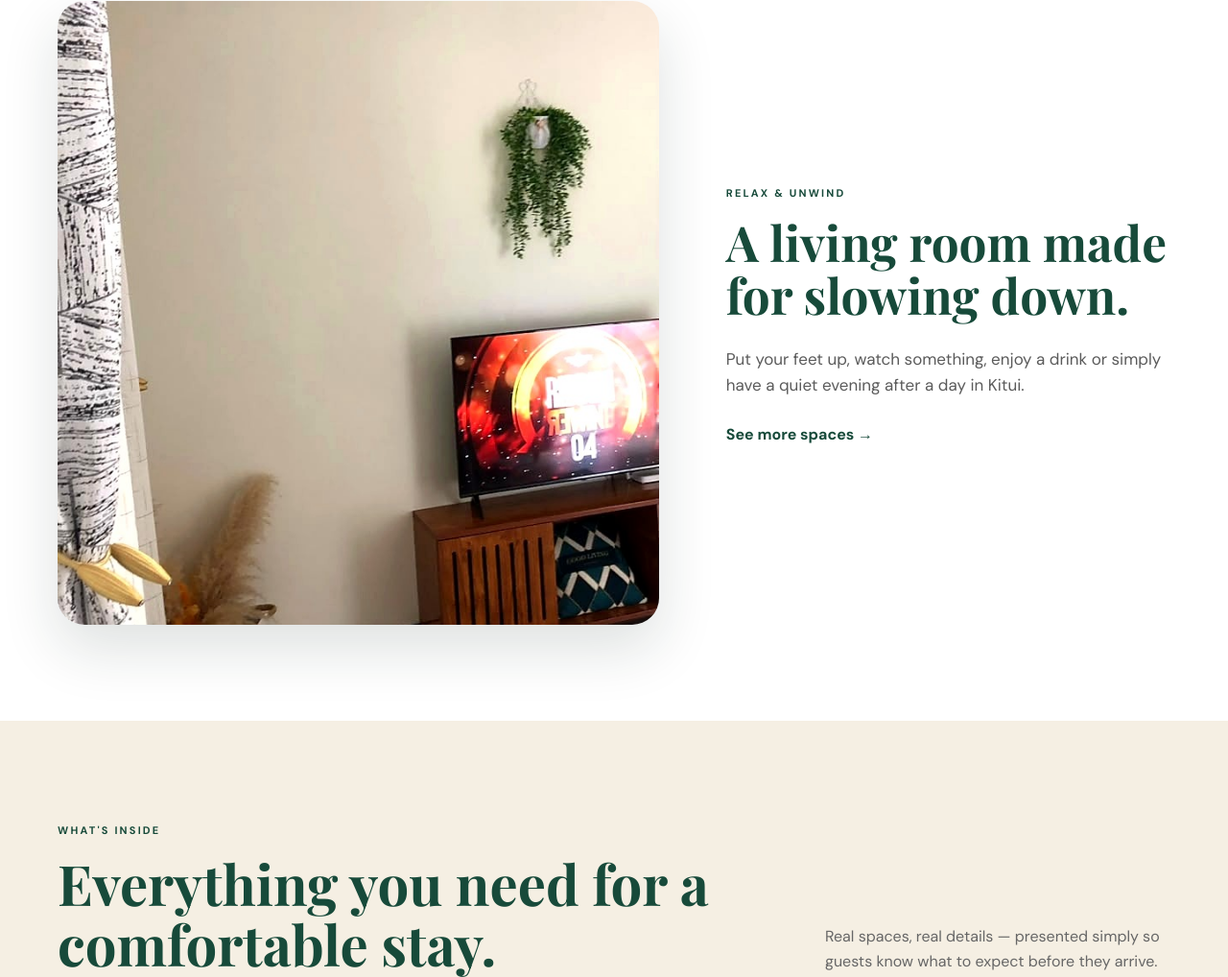
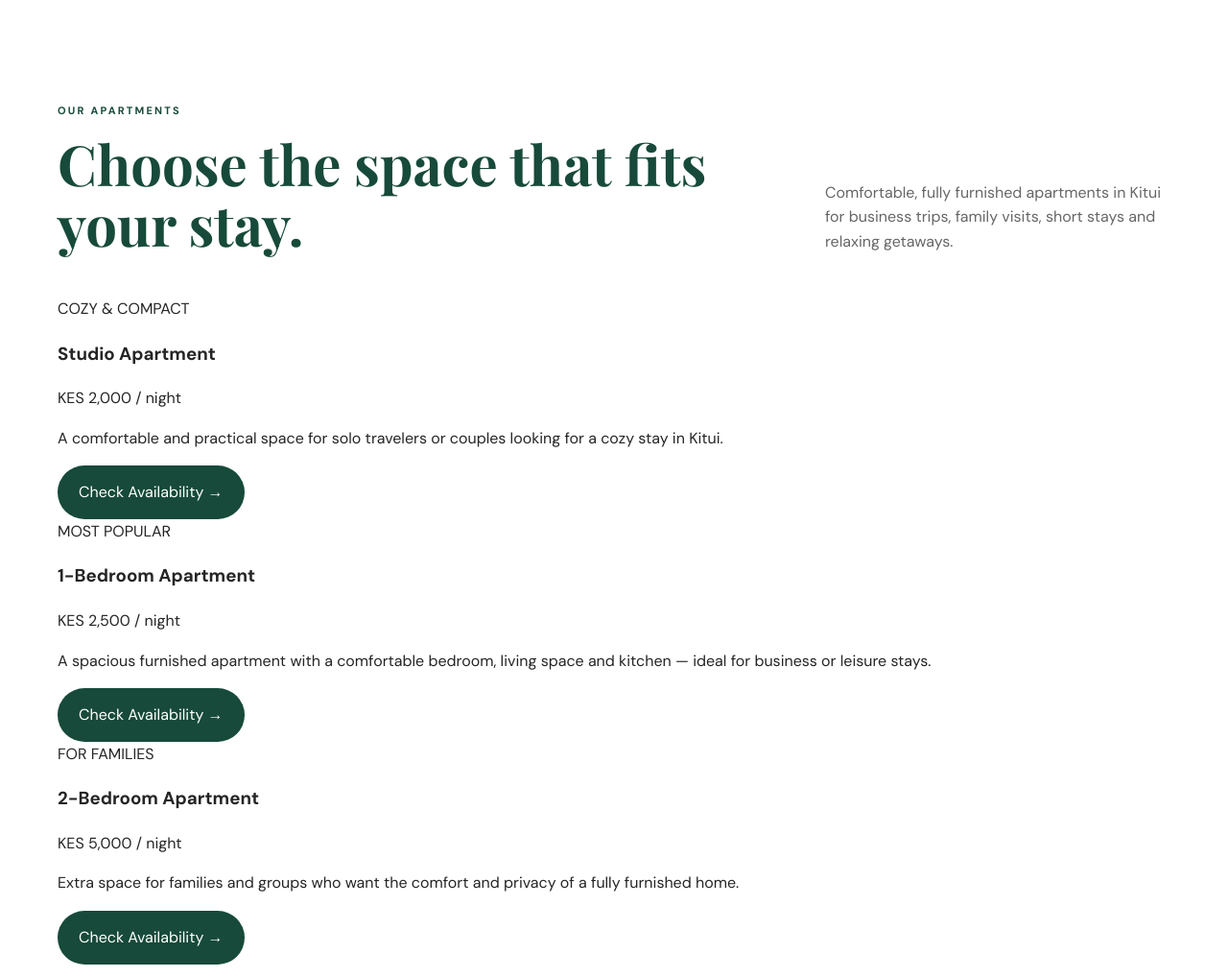
Before and after one commit to pjscozzyhomes/pjs-cozzy-homes, a plain HTML site: page index.html in a window 1280 px wide. Shown: the part 1287-2305 px from the top of the page at 96% size. Drawn offline with nearby package versions, Linux system fonts and the light colour scheme.

Commit message:
Add apartment options and pricing

```diff
--- a/index.html
+++ b/index.html
@@ -74,7 +74,60 @@
   </div>
 </section>
 
-<section class="feature-story">
+<!-- APARTMENT OPTIONS -->
+<section id="apartments" class="section apartments-section">
+  <div class="container">
+
+    <div class="section-head">
+      <div>
+        <span class="eyebrow dark">OUR APARTMENTS</span>
+        <h2>Choose the space that fits your stay.</h2>
+      </div>
+      <p>
+        Comfortable, fully furnished apartments in Kitui for business trips,
+        family visits, short stays and relaxing getaways.
+      </p>
+    </div>
+
+    <div class="apartment-grid">
+
+      <article class="apartment-card">
+        <span class="apartment-label">COZY & COMPACT</span>
+        <h3>Studio Apartment</h3>
+        <p class="apartment-price">KES 2,000 <span>/ night</span></p>
+        <p>
+          A comfortable and practical space for solo travelers or couples
+          looking for a cozy stay in Kitui.
+        </p>
+        <a class="btn btn-primary" href="#contact">Check Availability →</a>
+      </article>
+
+      <article class="apartment-card apartment-featured">
+        <span class="apartment-label">MOST POPULAR</span>
+        <h3>1-Bedroom Apartment</h3>
+        <p class="apartment-price">KES 2,500 <span>/ night</span></p>
+        <p>
+          A spacious furnished apartment with a comfortable bedroom,
+          living space and kitchen — ideal for business or leisure stays.
+        </p>
+        <a class="btn btn-primary" href="#contact">Check Availability →</a>
+      </article>
+
+      <article class="apartment-card">
+        <span class="apartment-label">FOR FAMILIES</span>
+        <h3>2-Bedroom Apartment</h3>
+        <p class="apartment-price">KES 5,000 <span>/ night</span></p>
+        <p>
+          Extra space for families and groups who want the comfort
+          and privacy of a fully furnished home.
+        </p>
+        <a class="btn btn-primary" href="#contact">Check Availability →</a>
+      </article>
+
+    </div>
+  </div>
+</section>
+  <section class="feature-story">
   <div class="container feature-grid">
     <div class="feature-photo tall"><img src="assets/living-room.jpg" alt="Comfortable furnished sitting room at PJ's Cozzy Homes"></div>
     <div class="feature-copy">
```
